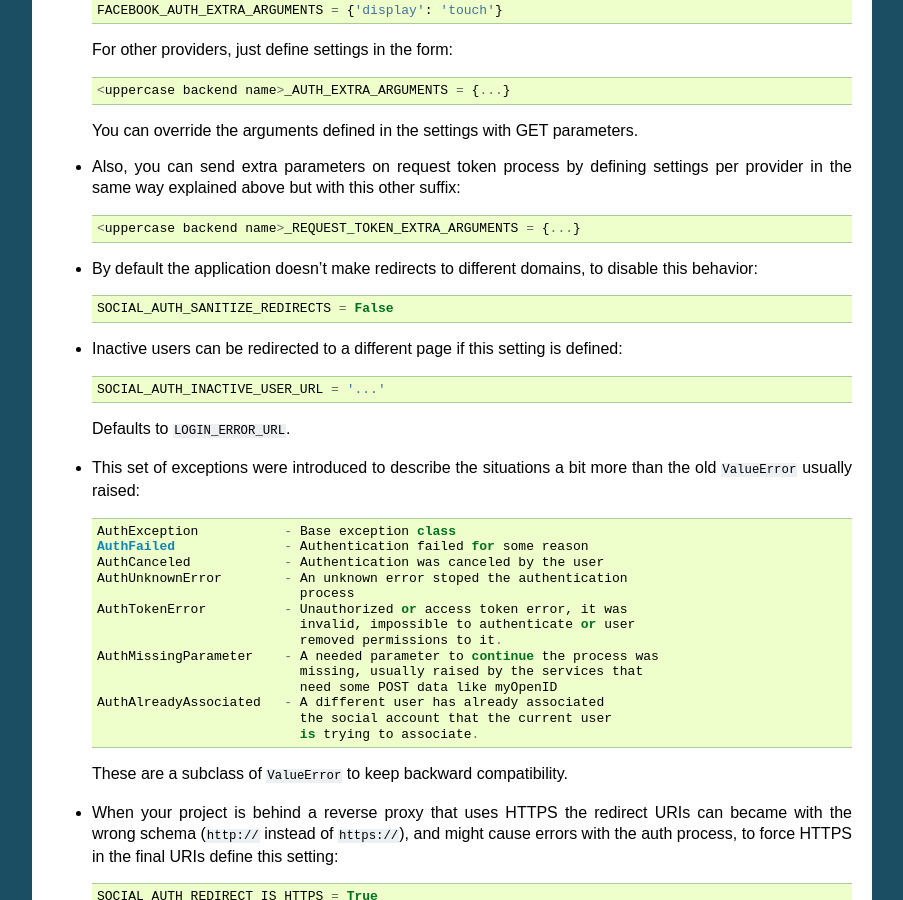
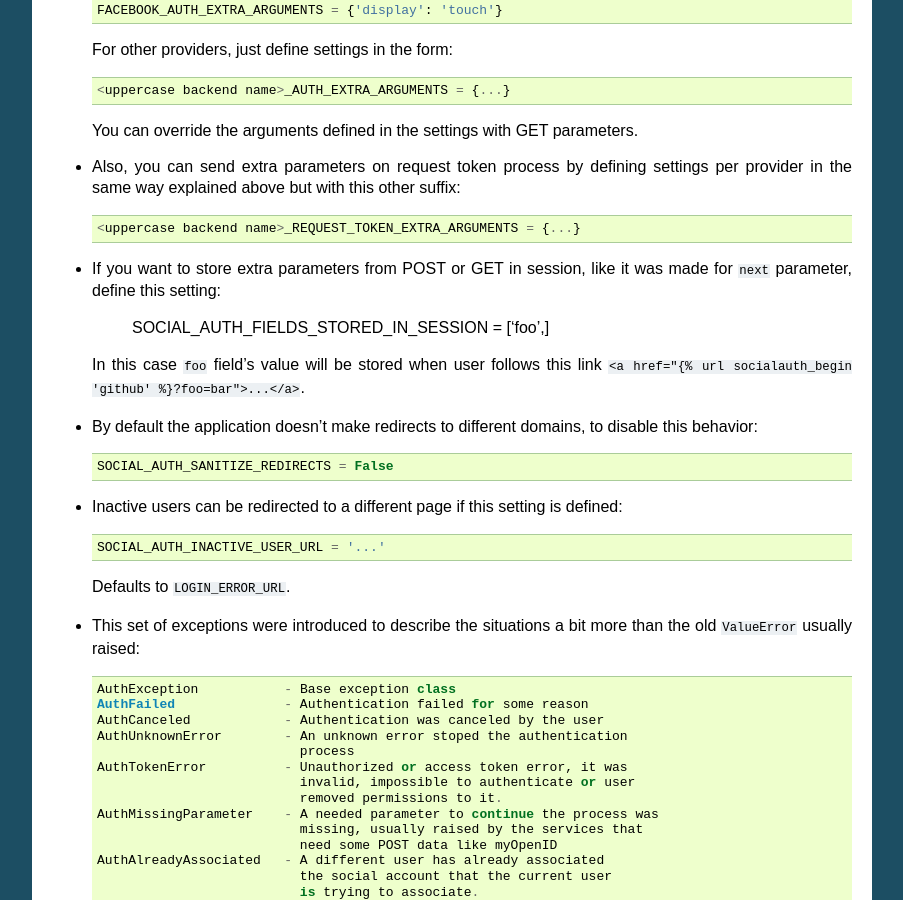
Before and after one commit to devs-cloud/django-social-auth-module, a Sphinx documentation site: the page built from doc/configuration.rst, in a window 1280 px wide and 900 px high, scrolled down 4143 px. Shown: the whole window, without its empty margins (198-1101 px from the left). Built offline with Sphinx 7.4.7, drawn with Linux system fonts in a browser that asks for light colours.

Commit message:
Add description of ``SOCIAL_AUTH_FIELDS_STORED_IN_SESSION``

```diff
--- a/doc/configuration.rst
+++ b/doc/configuration.rst
@@ -247,6 +247,14 @@ Configuration
 
       <uppercase backend name>_REQUEST_TOKEN_EXTRA_ARGUMENTS = {...}
 
+- If you want to store extra parameters from POST or GET in session, like it
+  was made for ``next`` parameter, define this setting:
+
+    SOCIAL_AUTH_FIELDS_STORED_IN_SESSION = ['foo',]
+
+  In this case ``foo`` field's value will be stored when user follows this link
+  ``<a href="{% url socialauth_begin 'github' %}?foo=bar">...</a>``.
+
 - By default the application doesn't make redirects to different domains, to
   disable this behavior::
 
```
